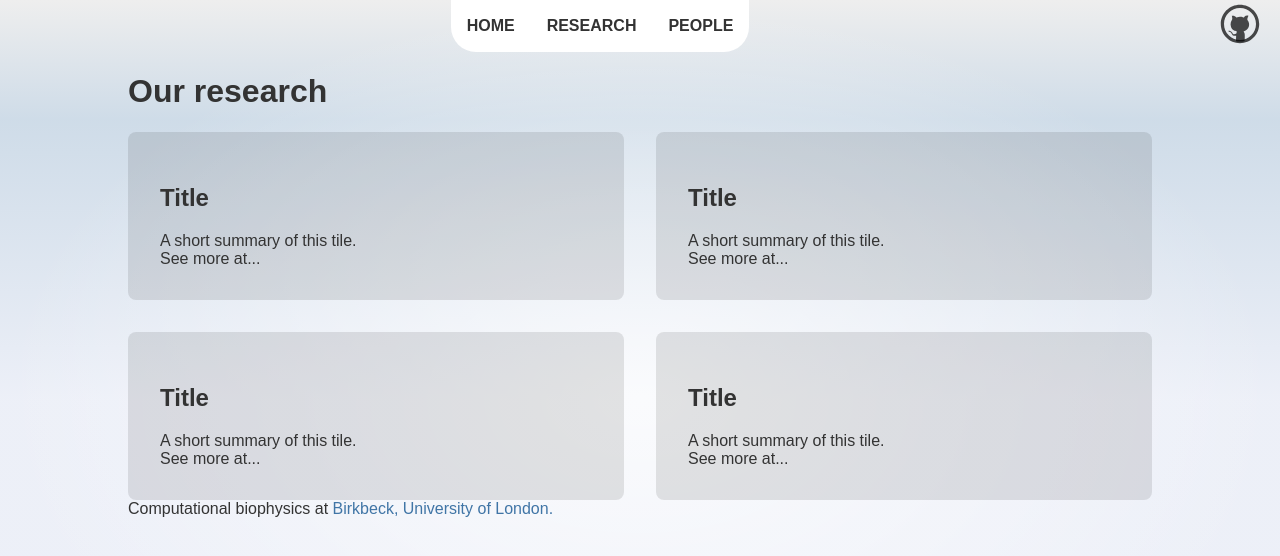
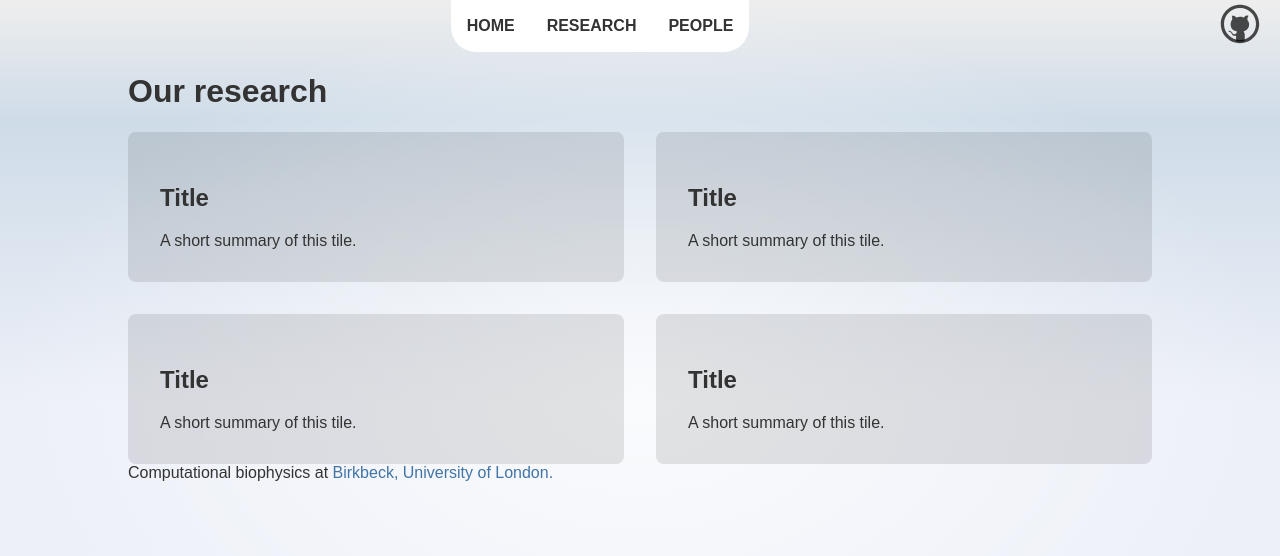
Before and after one commit to cragnolini-lab/cragnolini-lab.github.io, a SvelteKit app: page /research in a window 1280 px wide. Shown: the top 556 px of the page. Built offline with nearby package versions, Linux system fonts and the light colour scheme.

Commit message:
Rewrote internals of Tile using props

```diff
--- a/src/routes/Tile.svelte
+++ b/src/routes/Tile.svelte
@@ -1,18 +1,26 @@
+<script>
+	import github from '$lib/images/github.svg';
+
+	export let title = "Title";
+	export let summary = "A short summary of this tile.";
+	export let link = "";
+</script>
+
 <section class="tile">
 	<header>
 		<h1>
-			<slot name="title">
-				Title
-			</slot>
+			{title}
 		</h1>
 	</header>
-	<slot name="summary">
-		A short summary of this tile.
-	</slot>
+
+	{summary}
+
 	<footer>
-		<slot name="link">
-			See more at...
-		</slot>
+		{#if link != ""}
+		<a href={link}>
+			<img src={github} alt="GitHub" height="20vh" />
+		</a>
+		{/if}
 	</footer>
 </section>
 
```
